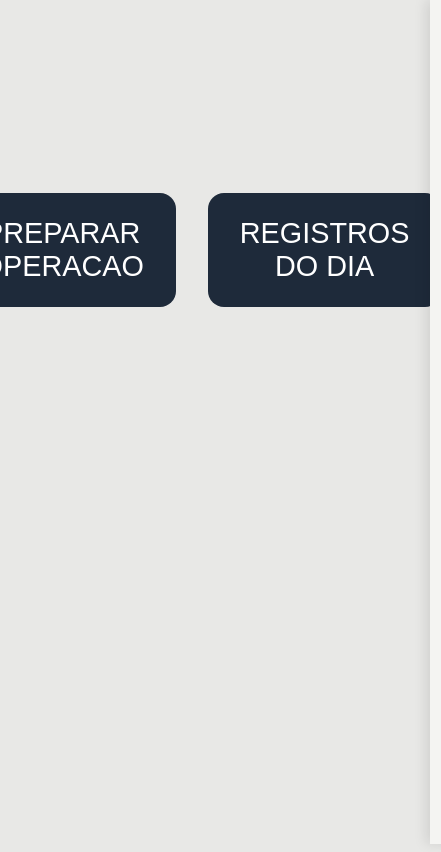
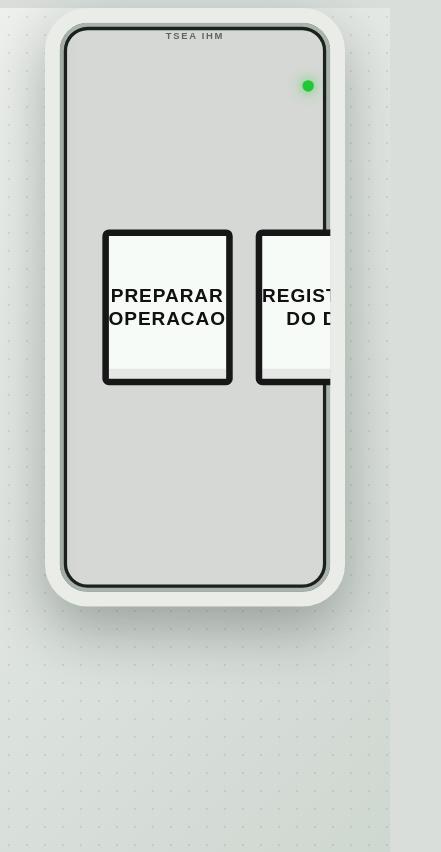
Before and after one commit to restoffkaua08-afk/TCC-versao-01, a React (Vite) app in the folder Prototipo_IHM/frontend/: page / in a window 390 px wide. Shown: the whole page, 441 px wide, since content can reach past the window. Built offline with nearby package versions, Linux system fonts and the light colour scheme.

Commit message:
Corrige visual industrial da IHM preservando logica

```diff
--- a/Prototipo_IHM/frontend/src/styles.css
+++ b/Prototipo_IHM/frontend/src/styles.css
@@ -1,33 +1,623 @@
-*{margin:0;padding:0;box-sizing:border-box}
-body{background:#e8e8e6;font-family:'Segoe UI','Roboto',sans-serif}
-.boot{position:fixed;inset:0;background:#000;display:flex;flex-direction:column;align-items:center;justify-content:center;color:#fff;animation:fadeOut 2s forwards}
-.boot-title{font-size:4rem;letter-spacing:8px}.boot-sub{font-size:1.2rem;margin-top:1rem;color:#aaa}
-@keyframes fadeOut{0%{opacity:1}70%{opacity:1}100%{opacity:0;visibility:hidden}}
-.inicial,.preparo,.registros-dia,.operacao,.finalizacao{max-width:1280px;margin:0 auto;padding:1.5rem}
-.buttons{display:flex;gap:2rem;justify-content:center;margin-top:20vh}
-.big-btn{font-size:1.8rem;padding:1.5rem 2rem;background:#1e2a3a;color:#fff;border:none;border-radius:1rem;cursor:pointer}
-.drawer{position:fixed;top:0;right:-320px;width:280px;height:100%;background:#f4f4f2;box-shadow:-4px 0 12px rgba(0,0,0,0.1);transition:0.3s;padding:1rem;z-index:1000;display:flex;flex-direction:column;gap:1rem}
-.drawer.open{right:0}.drawer button{width:100%;padding:0.8rem;background:#ddd;border:none;cursor:pointer}
-.menu-btn{font-size:1.8rem;background:none;border:none;cursor:pointer}
-.topbar{display:flex;justify-content:space-between;background:#fff;padding:0.8rem 1rem;border-radius:1rem;margin-bottom:1rem;font-weight:bold}
-.content-area{background:#fff;border-radius:1.5rem;padding:1.5rem;min-height:60vh}
-.tanks-grid{display:flex;gap:1.5rem;justify-content:center;flex-wrap:wrap}
-.tank-card{background:#fefefe;border:2px solid #ccc;border-radius:1rem;padding:1rem;width:200px;text-align:center}
-.bottom-tabs{display:flex;justify-content:space-around;background:#fff;border-radius:1rem;margin-top:1.5rem;padding:0.5rem}
-.bottom-tabs button{flex:1;padding:0.8rem;background:none;border:none;font-weight:bold;font-size:1rem;cursor:pointer}
-.bottom-tabs button.active{background:#1e2a3a;color:#fff;border-radius:1rem}
-.recipe-card{border:2px solid #ccc;border-radius:1rem;padding:1rem;cursor:pointer}
-.recipe-card.selected{border-color:#22c55e;background:#e6f4ea}
-.field{margin:1rem 0}.field label{display:block;font-weight:bold;margin-bottom:0.3rem}
-.field input,.field select{width:100%;padding:0.5rem;font-size:1rem}
-.checklist{display:grid;grid-template-columns:repeat(2,1fr);gap:0.8rem;margin:1rem 0}
-.next-btn,.start-btn,.cancel-btn{font-size:1.2rem;padding:0.6rem 1.2rem;margin-top:1rem;cursor:pointer}
-.start-btn{background:#22c55e;color:#fff;border:none}
-.cancel-btn{background:#ccc;margin-right:1rem}
-.bombas-grid,.oleo-grid{display:grid;grid-template-columns:repeat(auto-fill,minmax(200px,1fr));gap:1rem}
-.bomba-card,.card{background:#f1f1ef;padding:1rem;border-radius:0.8rem;font-weight:bold}
-.etapas{display:flex;flex-wrap:wrap;gap:0.5rem;margin-bottom:1rem}
-.etapas div{padding:0.5rem 1rem;background:#ccc;border-radius:2rem}
-.etapas .active{background:#facc15;color:#000}
-.etapas .done{background:#22c55e;color:#fff}
-.logs{background:#eee;padding:0.8rem;border-radius:1rem;font-family:monospace;font-size:0.8rem}
+:root {
+  font-family: Arial, Helvetica, sans-serif;
+  color: #101411;
+  background: #d9dedb;
+  font-synthesis: none;
+  text-rendering: optimizeLegibility;
+  --green: #20c933;
+  --yellow: #f2c230;
+  --red: #e13030;
+  --blue: #153ed6;
+  --panel: #f3f5f2;
+  --panel-2: #e7ebe7;
+  --line: #171717;
+  --muted: #5d6760;
+}
+
+* {
+  margin: 0;
+  padding: 0;
+  box-sizing: border-box;
+}
+
+html,
+body,
+#root {
+  min-height: 100vh;
+}
+
+body {
+  overflow: auto;
+  background:
+    radial-gradient(circle, rgba(0, 0, 0, 0.08) 1px, transparent 1px),
+    linear-gradient(135deg, #edf0ed, #cfd7d1);
+  background-size: 18px 18px, auto;
+}
+
+/* Base geral das telas como IHM/tablet */
+.inicial,
+.preparo,
+.registros-dia,
+.operacao,
+.finalizacao {
+  width: min(1180px, calc(100vw - 24px));
+  min-height: min(730px, calc(100vh - 24px));
+  margin: 12px auto;
+  padding: 28px 34px;
+  position: relative;
+  background: #d5d8d4;
+  border: 18px solid #e9ece7;
+  border-radius: 52px;
+  box-shadow:
+    0 28px 70px rgba(20, 30, 25, 0.32),
+    inset 0 0 0 5px #aab4ad,
+    inset 0 0 0 9px #1b211d;
+  overflow: hidden;
+}
+
+.inicial::before,
+.preparo::before,
+.registros-dia::before,
+.operacao::before,
+.finalizacao::before {
+  content: "TSEA IHM";
+  position: absolute;
+  left: 50%;
+  top: 10px;
+  transform: translateX(-50%);
+  font-size: 0.72rem;
+  font-weight: 950;
+  letter-spacing: 0.18em;
+  color: #5c655e;
+}
+
+.inicial::after,
+.preparo::after,
+.registros-dia::after,
+.operacao::after,
+.finalizacao::after {
+  content: "";
+  position: absolute;
+  inset: 70px 20px auto auto;
+  width: 14px;
+  height: 14px;
+  border-radius: 50%;
+  background: var(--green);
+  box-shadow: 0 0 16px rgba(32, 201, 51, 0.8);
+}
+
+/* Boot */
+.boot {
+  position: fixed;
+  inset: 0;
+  display: grid;
+  place-items: center;
+  align-content: center;
+  gap: 14px;
+  background: #000;
+  color: #fff;
+  z-index: 9999;
+  animation: bootFade 2s ease forwards;
+}
+
+.boot-title {
+  font-size: clamp(4rem, 11vw, 8rem);
+  font-weight: 950;
+  letter-spacing: 0.18em;
+}
+
+.boot-sub {
+  font-size: 1rem;
+  font-weight: 800;
+  letter-spacing: 0.24em;
+  color: #b7c2bd;
+}
+
+@keyframes bootFade {
+  0%, 70% {
+    opacity: 1;
+  }
+  100% {
+    opacity: 0;
+    visibility: hidden;
+  }
+}
+
+/* Tela inicial */
+.inicial {
+  display: grid;
+  place-items: center;
+}
+
+.buttons {
+  width: min(760px, 90%);
+  display: grid;
+  grid-template-columns: 1fr 1fr;
+  gap: 28px;
+}
+
+.big-btn {
+  min-height: 190px;
+  border: 8px solid var(--line);
+  background: #f7fbf7;
+  color: #111;
+  border-radius: 8px;
+  box-shadow: inset 0 -12px 0 rgba(0, 0, 0, 0.08);
+  font-size: 1.45rem;
+  font-weight: 950;
+  letter-spacing: 0.05em;
+  cursor: pointer;
+}
+
+.big-btn:hover {
+  background: #eaf8ea;
+}
+
+/* Drawer lateral */
+.drawer {
+  position: fixed;
+  top: 0;
+  left: -340px;
+  right: auto;
+  width: 320px;
+  height: 100vh;
+  z-index: 2000;
+  background: #f4f5f2;
+  border-right: 8px solid #111;
+  box-shadow: 10px 0 28px rgba(0, 0, 0, 0.22);
+  transition: left 0.22s ease;
+  padding: 18px;
+  display: grid;
+  align-content: start;
+  gap: 12px;
+}
+
+.drawer.open {
+  left: 0;
+}
+
+.drawer > div {
+  display: flex;
+  justify-content: flex-end;
+}
+
+.drawer button {
+  min-height: 54px;
+  border: 4px solid #111;
+  background: #fff;
+  font-weight: 950;
+  cursor: pointer;
+}
+
+.drawer button:disabled {
+  opacity: 0.42;
+  cursor: not-allowed;
+}
+
+/* Preparos e telas gerais */
+.preparo,
+.registros-dia,
+.finalizacao {
+  display: grid;
+  grid-template-rows: auto 1fr auto;
+  gap: 16px;
+}
+
+.preparo h2,
+.registros-dia h2,
+.finalizacao h2 {
+  font-size: 1.85rem;
+  font-weight: 950;
+  letter-spacing: 0.03em;
+  border-bottom: 5px solid #111;
+  padding-bottom: 10px;
+}
+
+.recipes {
+  display: grid;
+  grid-template-columns: repeat(3, minmax(0, 1fr));
+  gap: 16px;
+  align-items: stretch;
+}
+
+.recipe-card {
+  background: #f7fbf7;
+  border: 5px solid #9da59e;
+  border-radius: 4px;
+  padding: 18px;
+  display: grid;
+  gap: 10px;
+  cursor: pointer;
+  min-height: 230px;
+}
+
+.recipe-card.selected {
+  border-color: var(--green);
+  background: #e6f8e4;
+}
+
+.recipe-title {
+  font-size: 1.25rem;
+  font-weight: 950;
+  border-bottom: 3px solid #111;
+  padding-bottom: 8px;
+}
+
+.recipe-note {
+  background: #fff4be;
+  border: 3px solid #d39a16;
+  padding: 8px;
+  font-weight: 850;
+}
+
+.field {
+  display: grid;
+  gap: 6px;
+  margin: 14px 0;
+}
+
+.field label {
+  font-size: 0.85rem;
+  font-weight: 950;
+  text-transform: uppercase;
+}
+
+.field input,
+.field select,
+textarea {
+  width: 100%;
+  min-height: 50px;
+  border: 4px solid #777;
+  background: #fff;
+  padding: 0 12px;
+  font-size: 1.05rem;
+  font-weight: 850;
+}
+
+textarea {
+  min-height: 90px;
+  padding: 10px;
+}
+
+.checklist {
+  display: grid;
+  grid-template-columns: repeat(2, minmax(0, 1fr));
+  gap: 12px;
+  margin: 16px 0;
+}
+
+.checklist label {
+  min-height: 54px;
+  border: 4px solid #777;
+  background: #fff;
+  display: flex;
+  align-items: center;
+  gap: 12px;
+  padding: 0 12px;
+  font-size: 0.92rem;
+  font-weight: 900;
+  text-transform: uppercase;
+}
+
+.checklist input {
+  width: 24px;
+  height: 24px;
+}
+
+.next-btn,
+.start-btn,
+.cancel-btn,
+.finalizacao > button,
+.registros-dia > button,
+.preparo > button {
+  min-height: 56px;
+  border: 5px solid #111;
+  background: #f7fbf7;
+  font-size: 1rem;
+  font-weight: 950;
+  padding: 0 18px;
+  cursor: pointer;
+}
+
+.start-btn {
+  background: #dff8d7;
+}
+
+.cancel-btn {
+  background: #ddd;
+}
+
+button:disabled {
+  opacity: 0.42;
+  cursor: not-allowed;
+}
+
+/* Operação */
+.operacao {
+  display: grid;
+  grid-template-rows: 66px minmax(0, 1fr) 86px;
+  gap: 12px;
+}
+
+.topbar {
+  min-height: 66px;
+  background: #f7fbf7;
+  border: 5px solid #111;
+  border-radius: 0;
+  padding: 0 16px;
+  display: grid;
+  grid-template-columns: 70px 1fr 1fr;
+  align-items: center;
+  gap: 12px;
+  font-weight: 950;
+  font-size: 1.1rem;
+}
+
+.menu-btn {
+  width: 52px;
+  height: 46px;
+  border: 4px solid #111;
+  background: #fff;
+  font-size: 1.6rem;
+  font-weight: 950;
+}
+
+.content-area {
+  min-height: 0;
+  background: #d9ddd9;
+  border: 5px solid #111;
+  border-radius: 0;
+  padding: 18px;
+  overflow: hidden;
+}
+
+/* Abas inferiores agora são submenus grandes */
+.bottom-tabs {
+  display: grid;
+  grid-template-columns: repeat(4, 1fr);
+  gap: 14px;
+  background: transparent;
+  border-radius: 0;
+  margin-top: 0;
+  padding: 0;
+}
+
+.bottom-tabs button {
+  border: 6px solid #111;
+  background: #f7fbf7;
+  color: #111;
+  border-radius: 0;
+  font-size: 1.05rem;
+  font-weight: 950;
+  cursor: pointer;
+}
+
+.bottom-tabs button.active {
+  background: #1f2937;
+  color: #fff;
+}
+
+/* REGULADORES */
+.tanks-grid {
+  height: 100%;
+  display: grid;
+  grid-template-columns: repeat(auto-fit, minmax(230px, 1fr));
+  gap: 18px;
+  align-items: stretch;
+  justify-content: center;
+}
+
+.tank-card {
+  position: relative;
+  background: #f7fbf7;
+  border: 5px solid #111;
+  border-radius: 0;
+  padding: 18px 16px 16px;
+  width: auto;
+  min-height: 100%;
+  text-align: center;
+  display: grid;
+  align-content: start;
+  gap: 10px;
+  font-weight: 900;
+}
+
+.tank-card::before {
+  content: "";
+  width: 96px;
+  height: 150px;
+  justify-self: center;
+  border: 5px solid #111;
+  border-radius: 50% / 12%;
+  background:
+    linear-gradient(to top, #ff862e 0 26%, #ff3a31 26% 62%, #d9d9d9 62% 100%);
+  box-shadow: inset 0 12px 0 rgba(255,255,255,0.45);
+}
+
+.tank-card > div:first-child {
+  font-size: 2rem;
+  font-weight: 950;
+}
+
+.tank-card .ok,
+.ok {
+  background: var(--green);
+  border: 3px solid #098000;
+  padding: 8px;
+  font-weight: 950;
+}
+
+/* BOMBAS */
+.bombas-grid {
+  height: 100%;
+  display: grid;
+  grid-template-columns: repeat(2, minmax(260px, 1fr));
+  gap: 18px;
+}
+
+.bombas-grid > div {
+  background: #f7fbf7;
+  border: 5px solid #111;
+  padding: 22px;
+  display: grid;
+  place-items: center;
+  text-align: center;
+  font-size: 1.15rem;
+  font-weight: 950;
+}
+
+.bombas-grid > div:nth-child(1)::before,
+.bombas-grid > div:nth-child(2)::before {
+  content: "";
+  width: 72px;
+  height: 72px;
+  border: 5px solid #111;
+  background: #153ed6;
+  border-radius: 12px;
+  margin-bottom: 10px;
+}
+
+/* ÓLEO */
+.oleo-grid {
+  height: 100%;
+  display: grid;
+  grid-template-columns: 1.15fr 1fr 1fr;
+  grid-auto-rows: minmax(86px, auto);
+  gap: 14px;
+}
+
+.oleo-grid > div {
+  background: #f7fbf7;
+  border: 5px solid #111;
+  padding: 16px;
+  font-size: 1.05rem;
+  font-weight: 950;
+  display: grid;
+  place-items: center;
+  text-align: center;
+}
+
+.oleo-grid > div:nth-child(1) {
+  grid-row: span 3;
+  font-size: 1.35rem;
+  position: relative;
+  padding-top: 170px;
+}
+
+.oleo-grid > div:nth-child(1)::before {
+  content: "";
+  position: absolute;
+  top: 22px;
+  left: 50%;
+  transform: translateX(-50%);
+  width: 105px;
+  height: 135px;
+  border: 5px solid #111;
+  border-radius: 50% / 12%;
+  background: linear-gradient(to top, #ff862e 0 70%, #f1f1f1 70% 100%);
+}
+
+/* INFORMAÇÕES */
+.info-grid {
+  height: 100%;
+  display: grid;
+  grid-template-columns: 1.15fr 0.85fr 1fr;
+  gap: 16px;
+  overflow: hidden;
+}
+
+.etapas {
+  display: grid;
+  gap: 10px;
+  align-content: start;
+  margin-bottom: 0;
+}
+
+.etapas div {
+  border: 4px solid #999;
+  border-radius: 0;
+  background: #efefef;
+  padding: 12px;
+  font-size: 0.92rem;
+  font-weight: 950;
+}
+
+.etapas .active {
+  background: var(--yellow);
+  color: #000;
+  border-color: #111;
+}
+
+.etapas .done {
+  background: var(--green);
+  color: #000;
+  border-color: #0b8500;
+}
+
+.info-grid > div:nth-child(2) {
+  background: #f7fbf7;
+  border: 5px solid #111;
+  padding: 16px;
+  display: grid;
+  gap: 10px;
+  align-content: start;
+  font-weight: 900;
+}
+
+.logs {
+  background: #f7fbf7;
+  border: 5px solid #111;
+  border-radius: 0;
+  padding: 14px;
+  font-family: Consolas, monospace;
+  font-size: 0.82rem;
+  overflow: auto;
+}
+
+/* Registros */
+.registros-dia ul {
+  list-style: none;
+  display: grid;
+  gap: 10px;
+  margin-top: 18px;
+}
+
+.registros-dia li {
+  background: #f7fbf7;
+  border: 4px solid #111;
+  padding: 14px;
+  font-weight: 900;
+}
+
+/* Finalização */
+.resumo {
+  background: #f7fbf7;
+  border: 5px solid #111;
+  padding: 16px;
+  display: grid;
+  gap: 8px;
+  font-weight: 900;
+}
+
+/* Responsividade */
+@media (max-width: 1050px), (max-height: 720px) {
+  .inicial,
+  .preparo,
+  .registros-dia,
+  .operacao,
+  .finalizacao {
+    transform: scale(0.9);
+    transform-origin: top center;
+    margin-top: 8px;
+  }
+}
+
+@media (max-width: 900px), (max-height: 640px) {
+  .inicial,
+  .preparo,
+  .registros-dia,
+  .operacao,
+  .finalizacao {
+    transform: scale(0.82);
+  }
+}
```
